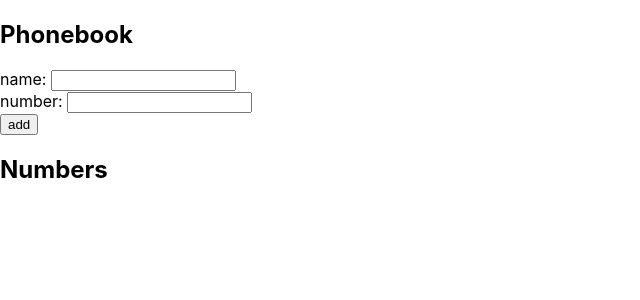
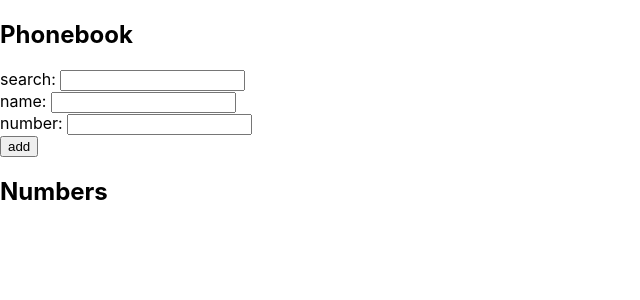
Before and after one commit to Gaston118/FullStack, a React (Create React App) app in the folder part2/agenda/: page / in a window 1280 px wide. Shown: the top 300 px of the page, without its empty margins (0-640 px from the left). Built offline with nearby package versions, Linux system fonts and the light colour scheme; the HTML template or start-up script is replaced by a standard one.

Commit message:
ejercicio2.9

```diff
--- a/part2/agenda/src/App.js
+++ b/part2/agenda/src/App.js
@@ -5,6 +5,7 @@ const App = () => {
   const [ persons, setPersons ] = useState([])
   const [ newName, setNewName ] = useState('')
   const [ newNumber, setNewNumber ] = useState('')
+  const [ newFilter, setNewFilter ] = useState('')
 
   const addName = (event) => {
     event.preventDefault()
@@ -36,10 +37,20 @@ const handleNumberChange = (event) => {
   setNewNumber(event.target.value)
 }
 
+const handleSearchChange = (event) => {
+  setNewFilter(event.target.value);
+}
+
+const filteredPersons = persons.filter(person =>
+  person.content.toLowerCase().includes(newFilter.toLowerCase())
+);
 
   return (
     <div>
       <h2>Phonebook</h2>
+      <div>
+        search: <input value={newFilter} onChange={handleSearchChange} />
+      </div>
       <form onSubmit={addName}>
         <div>name: <input value={newName} onChange={handlePersonChange} required/></div>
         <div>number: <input value={newNumber} onChange={handleNumberChange} required/></div>
@@ -47,7 +58,7 @@ const handleNumberChange = (event) => {
       </form>
       <h2>Numbers</h2>
       <ul>
-       {persons.map((person) => (
+       {filteredPersons.map((person) => (
         <Person key={person.id} person={person} />
       ))}
       </ul>
```
